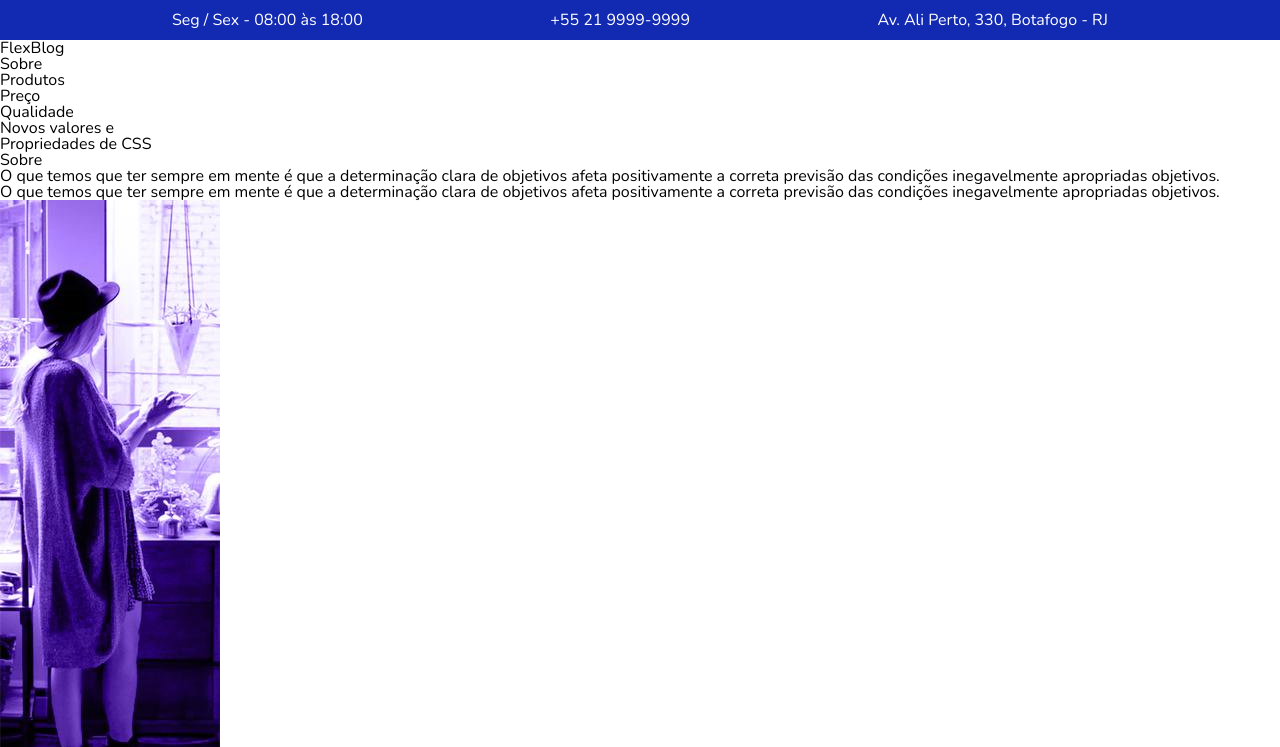
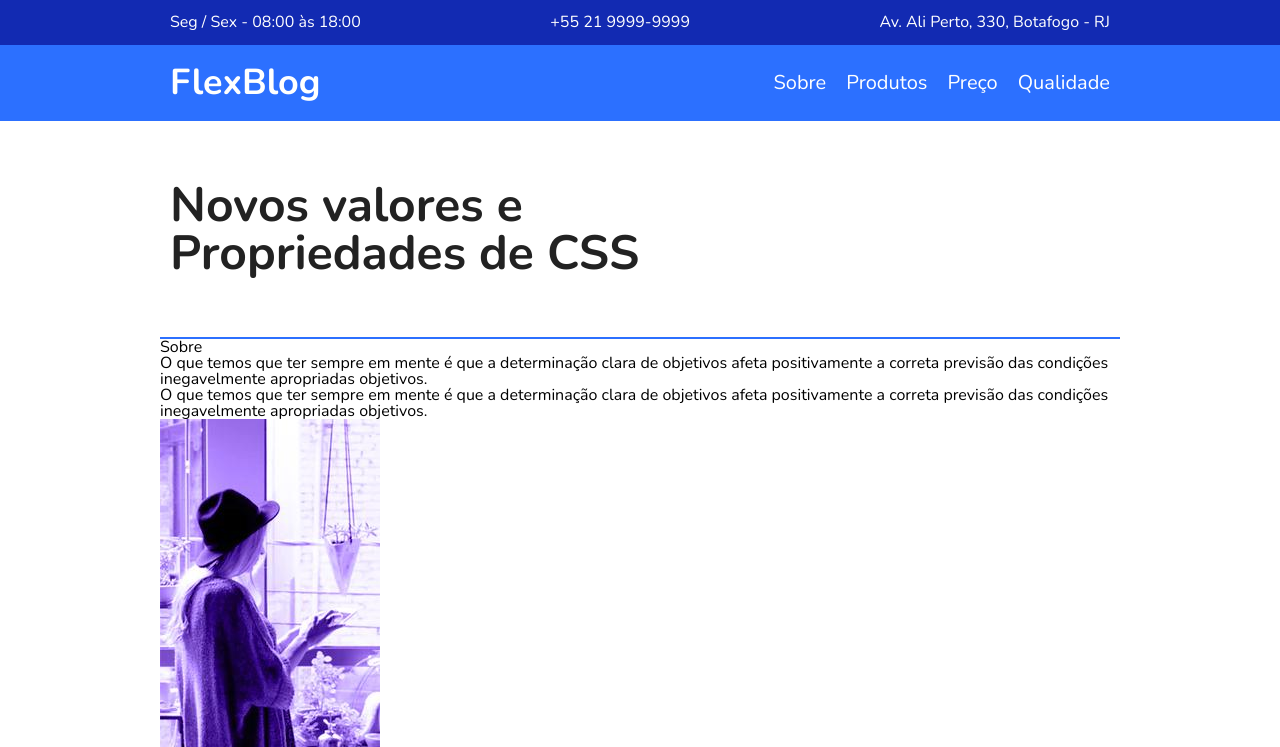
Before and after one commit to Diegooliveyra/Projeto-Curso-Flex-Box-Origamid, a plain HTML site: page index.html in a window 1280 px wide. Shown: the top 747 px of the page. Drawn offline with nearby package versions, Linux system fonts and the light colour scheme.

Commit message:
Feito o header e a intro

```diff
--- a/index.html
+++ b/index.html
@@ -20,11 +20,11 @@
     </div>
 
     <header class="menu-bg">
-      <div class="menu-blog">
+      <div class="menu-blog container">
         <div class="logo-blog">
           <a href="">FlexBlog</a>
         </div>
-        <nav>
+        <nav class="nav-blog">
           <ul>
             <li><a href="#about">Sobre</a></li>
             <li><a href="#products">Produtos</a></li>
@@ -35,14 +35,14 @@
       </div>
     </header>
 
-    <h1 class="title-blog">
+    <h1 class="title-blog container">
       Novos valores e<br />
       Propriedades de CSS
     </h1>
 
-    <section class="about-blog" id="about">
+    <section class="about-blog container" id="about">
       <div class="about-info">
-        <h1 class="title-blog">Sobre</h1>
+        <h1 class="title-about">Sobre</h1>
         <p>
           O que temos que ter sempre em mente é que a determinação clara de
           objetivos afeta positivamente a correta previsão das condições
@@ -62,7 +62,7 @@
     </section>
 
     <section class="products-blog" id="products">
-      <h1 class="title-blog">Produtos</h1>
+      <h1 class="title-products">Produtos</h1>
 
       <div class="products-container">
         <div class="item-purple">
@@ -82,7 +82,7 @@
 
     <section class="price-blog" id="price">
       <div class="price-item">
-        <h1 class="subtitle-blog">Cobre</h1>
+        <h1 class="subtitle-products">Cobre</h1>
         <span><sub>R$</sub>19</span>
         <ul>
           <li>Planos Ilimitados</li>
@@ -93,7 +93,7 @@
         <a href="#" class="btn-price">Comprar</a>
       </div>
       <div class="price-item">
-        <h1 class="subtitle-blog">Cobre</h1>
+        <h1 class="subtitle-products">Cobre</h1>
         <span><sub>R$</sub>39</span>
         <ul>
           <li>Planos Ilimitados</li>
@@ -105,7 +105,7 @@
         <a href="#" class="btn-price">Comprar</a>
       </div>
       <div class="price-item">
-        <h1 class="subtitle-blog">Cobre</h1>
+        <h1 class="subtitle-products">Cobre</h1>
         <span><sub>R$</sub>79</span>
         <ul>
           <li>Planos Ilimitados</li>
--- /dev/null
+++ b/scss/components/_about-blog.scss
@@ -0,0 +1,3 @@
+.about-blog {
+    border-top: 2px solid $first-color;
+}
--- a/scss/components/_info-higher.scss
+++ b/scss/components/_info-higher.scss
@@ -1,9 +1,10 @@
 .info-higher-bg {
     background-color: $first-color-dark;
+    color: $color-light;
 }
 .info-higher {
     display: flex;
     justify-content: space-between;
     padding: $gap-smaller;
-    color: white;
+    line-height: 25px;
 }
--- /dev/null
+++ b/scss/components/_menu-blog.scss
@@ -0,0 +1,28 @@
+.menu-bg {
+  background-color: $first-color;
+  color: $color-light;
+}
+
+.menu-blog {
+  display: flex;
+  justify-content: space-between;
+  align-items: center;
+  padding: $gap-small 0;
+}
+
+.logo-blog {
+  font-size: em(36);
+  font-weight: 700;
+  padding-left: $gap-smaller;
+}
+
+.nav-blog ul {
+  display: flex;
+  li a {
+    font-size: em(20);
+    padding: 0 $gap-smaller;
+    &:hover {
+      color: $first-color-dark;
+    }
+  }
+}
--- /dev/null
+++ b/scss/components/_titles.scss
@@ -0,0 +1,11 @@
+.title {
+    font-size: em(48);
+    line-height: em(48,48);
+    font-weight: 700;
+}
+
+.title-blog {
+    @extend .title;
+    color: $color-dark;
+    padding: $gap-larger $gap-smaller;
+}
--- a/scss/main.scss
+++ b/scss/main.scss
@@ -13,3 +13,6 @@
 @import "./containers/container";
 
 @import "./components/info-higher";
+@import "./components/menu-blog";
+@import "./components/titles";
+@import "./components/about-blog"
--- a/scss/tools/_colors.scss
+++ b/scss/tools/_colors.scss
@@ -1,3 +1,5 @@
+$color-light: #FFFFFF;
+$color-dark: #222222;
 $first-color: #2C70FF;
 $first-color-dark: #122AB2;
 $second-color: #A4A4A4;
--- a/scss/tools/_gap.scss
+++ b/scss/tools/_gap.scss
@@ -1,4 +1,4 @@
-$gap-smaller:12px;
+$gap-smaller:10px;
 $gap-small:20px;
 $gap-medium:25px;
 $gap-larger:60px;
```
Also changed, not shown: css/main.css, 1 other file.
